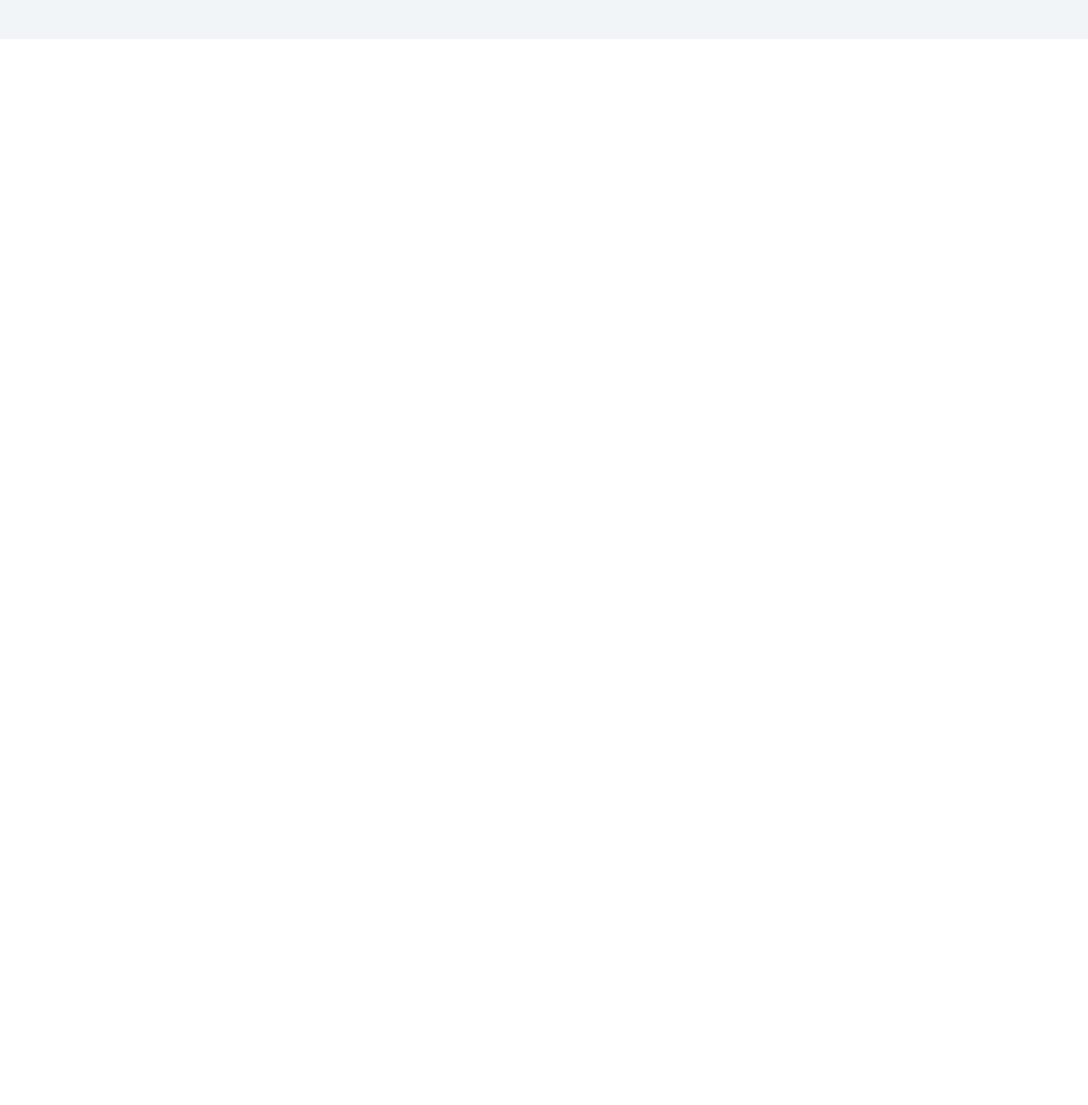
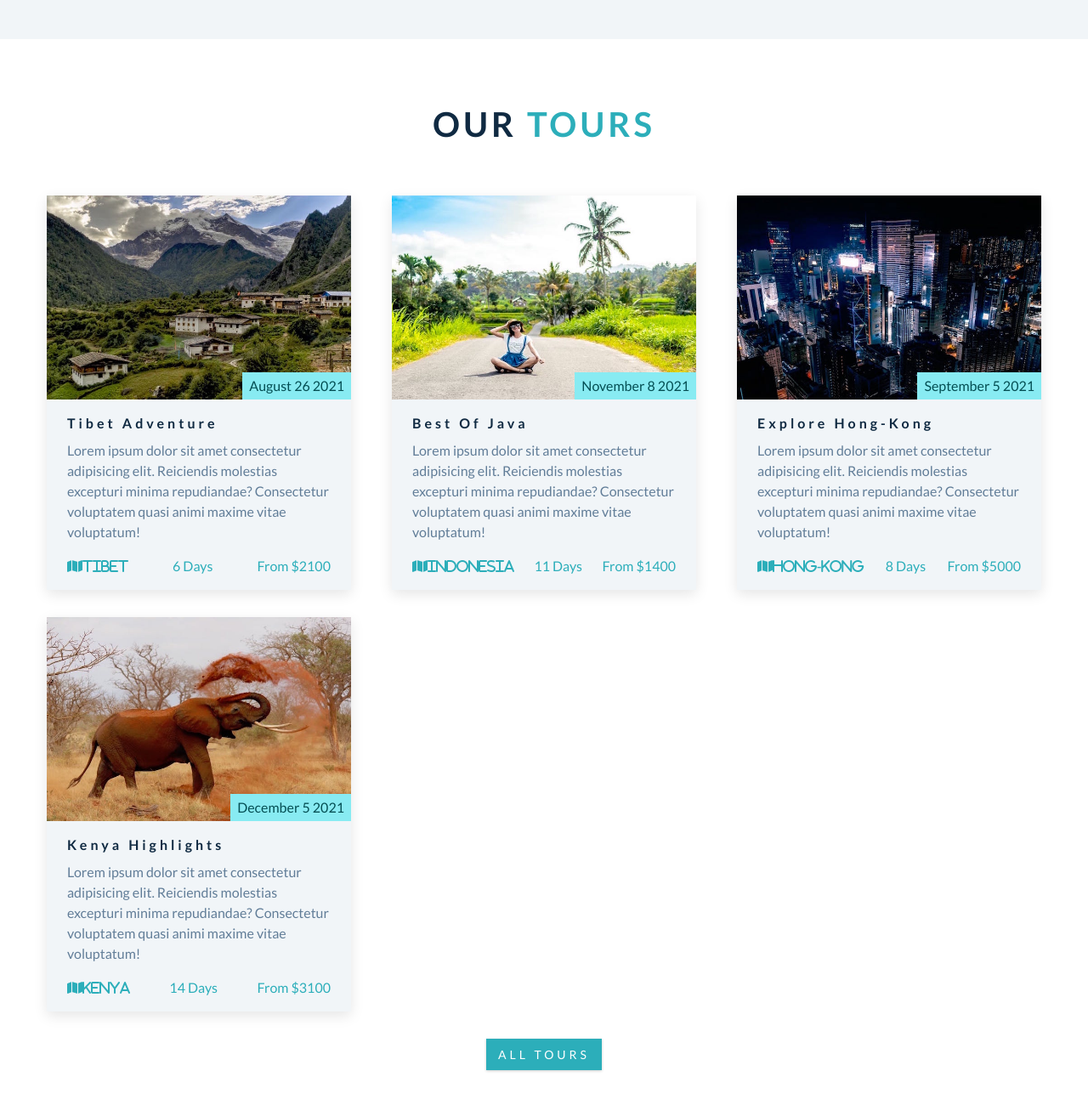
Before and after one commit to munish710/backdrops-tours, a plain HTML site: page index.html in a window 1280 px wide. Shown: the part 1801-3101 px from the top of the page at 85% size. Before the commit the page ends 1847 px from the top, so only its background shows below. Drawn offline with Linux system fonts and the light colour scheme.

Commit message:
added tours section

```diff
--- a/css/styles.css
+++ b/css/styles.css
@@ -43,7 +43,7 @@ Variables
   --spacing: 0.25rem;
   --radius: 0.5rem;
   --light-shadow: 0 5px 15px rgba(0, 0, 0, 0.1);
-  --dark-shadow: 0 5px 15px rgba(0, 0, 0, 0.2);
+  --dark-shadow: 0 5px 15px rgba(0, 0, 0, 0.3);
 }
 /*
 ===============
@@ -345,7 +345,76 @@ Services
 Featured Tours
 ===============
 */
+.tour-card {
+  transition: var(--transition);
+  background: var(--clr-grey-10);
+  box-shadow: var(--light-shadow);
+  margin-bottom: 2rem;
+}
 
+.tour-card:hover {
+  box-shadow: var(--dark-shadow);
+  transform: scale(1.02);
+}
+
+.img-container {
+  position: relative;
+}
+.tour-img {
+  height: 15rem;
+  object-fit: cover;
+}
+
+.tour-date {
+  position: absolute;
+  right: 0;
+  bottom: 0;
+  background: var(--clr-primary-8);
+  margin-bottom: 0;
+  color: var(--clr-primary-1);
+  text-transform: capitalize;
+  padding: 0.25rem 0.5rem;
+}
+
+.tour-info {
+  padding: 1.25rem 1.5rem;
+}
+
+.tour-footer {
+  display: flex;
+  justify-content: space-between;
+  flex-wrap: wrap;
+  align-items: center;
+}
+
+.tour-footer p {
+  line-height: 0;
+  margin-bottom: 0;
+  text-transform: capitalize;
+  color: var(--clr-primary-5);
+}
+
+.tour-btn {
+  text-align: center;
+}
+
+@media screen and (min-width: 768px) {
+  .featured-center {
+    display: flex;
+    flex-wrap: wrap;
+    justify-content: space-between;
+  }
+
+  .tour-card {
+    flex: 0 0 calc(50% - 2rem);
+  }
+}
+
+@media screen and (min-width: 1170px) {
+  .tour-card {
+    flex: 0 0 calc(33.33% - 2rem);
+  }
+}
 /*
 ===============
 Contact
--- a/index.html
+++ b/index.html
@@ -64,7 +64,7 @@
     <section class="section services" id="services">
       <!-- section title -->
       <div class="section-title">
-        <h2>Our<span>services</span></h2>
+        <h2>Our <span>services</span></h2>
       </div>
       <!-- end of section title -->
       <div class="section-center services-center">
@@ -117,6 +117,99 @@
     <!--end services -->
 
     <!-- featured tours -->
+    <section class="section" id="featured">
+      <!-- section title -->
+      <div class="section-title">
+        <h2>Our <span>tours</span></h2>
+      </div>
+      <!-- end of section title -->
+      <!-- featured-center  -->
+      <div class="section-center featured-center">
+      <!-- single tour -->
+        <article class="tour-card">
+          <div class="img-container">
+            <img src="./images/tour-1.jpeg" alt="" class="tour-img">
+            <p class="tour-date">August 26 2021</p>
+          </div>
+
+          <div class="tour-info">
+            <h4>Tibet  Adventure</h4>
+            <p>Lorem ipsum dolor sit amet consectetur adipisicing elit. Reiciendis molestias excepturi minima repudiandae? Consectetur voluptatem quasi animi maxime vitae voluptatum!</p>
+            <div class="tour-footer">
+              <p><span><i class="fa fa-map" aria-hidden="true">Tibet</i></span></p>
+              <p>6 Days</p>
+              <p>from $2100</p>
+            </div>
+          </div>
+        </article>
+
+      <!-- end single tour -->
+
+      <!-- single tour -->
+      <article class="tour-card">
+        <div class="img-container">
+          <img src="./images/tour-2.jpeg" alt="" class="tour-img">
+          <p class="tour-date">November 8 2021</p>
+        </div>
+
+        <div class="tour-info">
+          <h4>Best of Java</h4>
+          <p>Lorem ipsum dolor sit amet consectetur adipisicing elit. Reiciendis molestias excepturi minima repudiandae? Consectetur voluptatem quasi animi maxime vitae voluptatum!</p>
+          <div class="tour-footer">
+            <p><span> <i class="fa fa-map" aria-hidden="true">Indonesia</i></span></p>
+            <p>11 Days</p>
+            <p>from $1400</p>
+          </div>
+        </div>
+      </article>
+
+    <!-- end single tour -->
+
+    <!-- single tour -->
+    <article class="tour-card">
+      <div class="img-container">
+        <img src="./images/tour-3.jpeg" alt="" class="tour-img">
+        <p class="tour-date">September 5 2021</p>
+      </div>
+
+      <div class="tour-info">
+        <h4>Explore Hong-Kong</h4>
+        <p>Lorem ipsum dolor sit amet consectetur adipisicing elit. Reiciendis molestias excepturi minima repudiandae? Consectetur voluptatem quasi animi maxime vitae voluptatum!</p>
+        <div class="tour-footer">
+          <p><span> <i class="fa fa-map" aria-hidden="true">Hong-Kong</i></span></p>
+          <p>8 Days</p>
+          <p>from $5000</p>
+        </div>
+      </div>
+    </article>
+
+  <!-- end single tour -->
+
+  <!-- single tour -->
+  <article class="tour-card">
+    <div class="img-container">
+      <img src="./images/tour-4.jpeg" alt="" class="tour-img">
+      <p class="tour-date">December 5 2021</p>
+    </div>
+
+    <div class="tour-info">
+      <h4>Kenya Highlights</h4>
+      <p>Lorem ipsum dolor sit amet consectetur adipisicing elit. Reiciendis molestias excepturi minima repudiandae? Consectetur voluptatem quasi animi maxime vitae voluptatum!</p>
+      <div class="tour-footer">
+        <p><span><i class="fa fa-map" aria-hidden="true">Kenya</i></span></p>
+        <p>14 Days</p>
+        <p>from $3100</p>
+      </div>
+    </div>
+  </article>
+
+<!-- end single tour -->
+
+      </div>
+      <div class="tour-btn">
+        <a href="#" class="btn">all tours</a>
+      </div>
+    </section>
     <!-- end of featured tours -->
 
     <!-- contact -->
```
